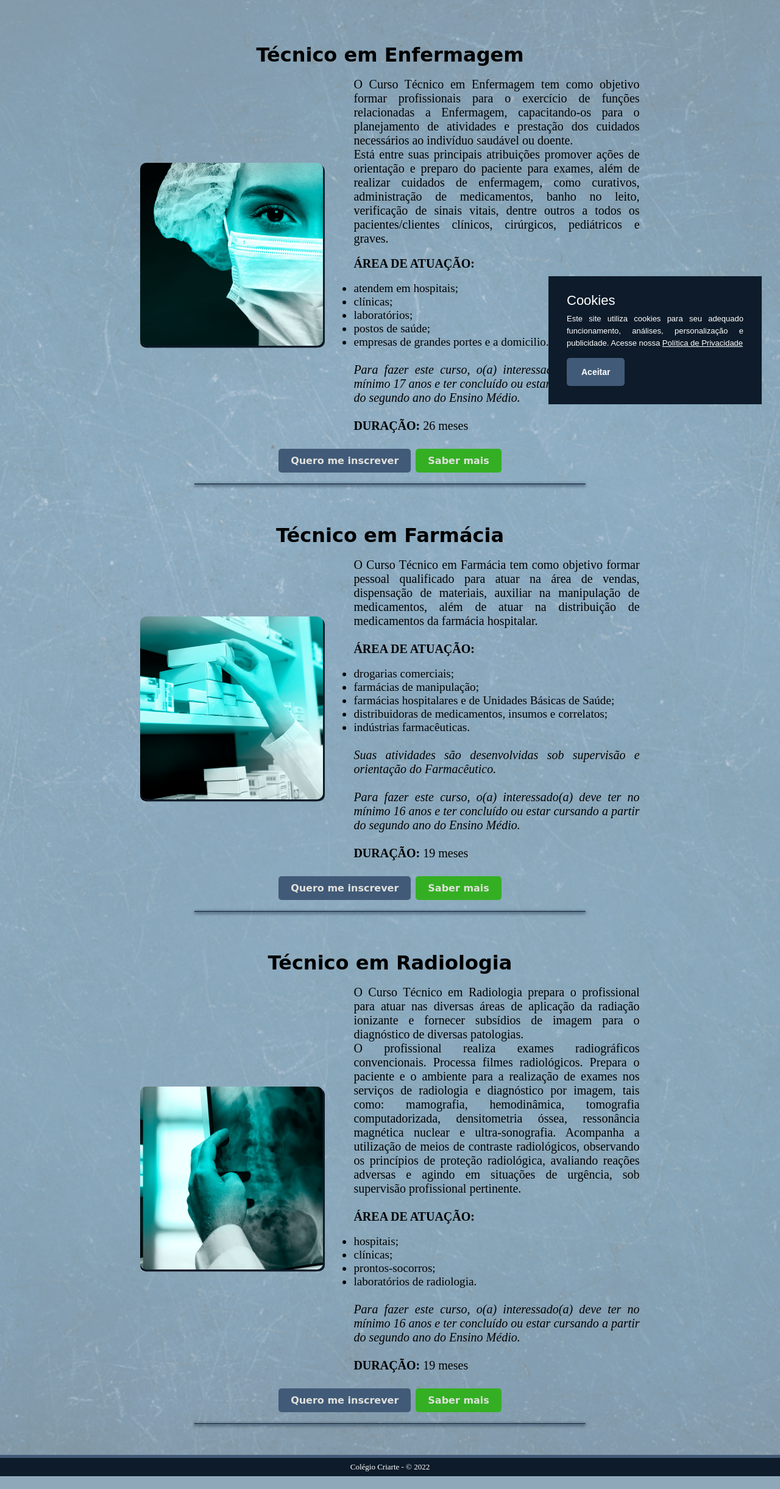
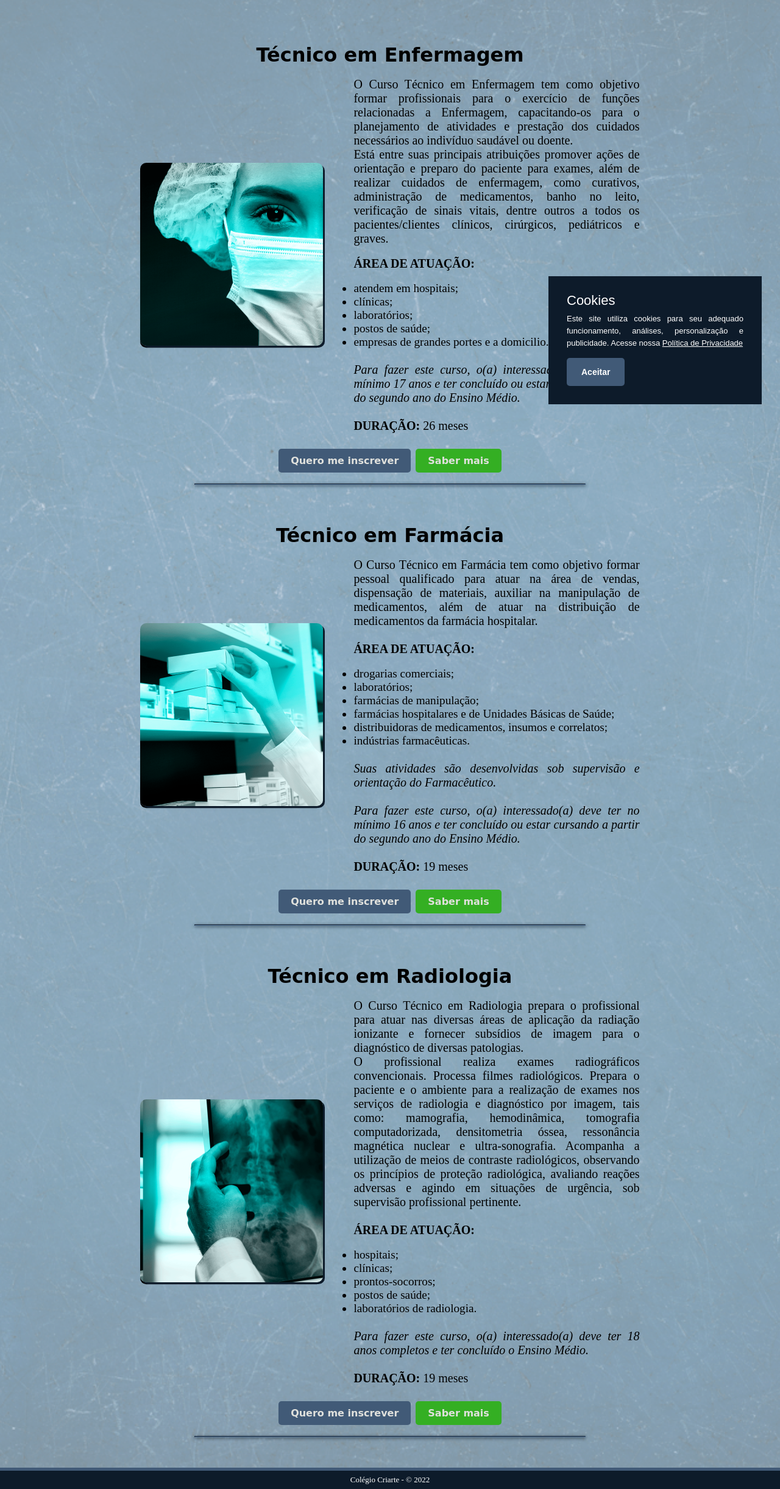
Before and after one commit to felipe-seabra/criarteProfissionalizante, a PHP site: page / in a window 1280 px wide. Shown: the part 107-2549 px from the top of the page at 61% size. Before the commit the page ends 2528 px from the top, so only its background shows below. Run offline with PHP 8.4, Linux system fonts and the light colour scheme; some web fonts are replaced.

Commit message:
inserção de areas de atuação e mudança de descrição radio/farmacia

```diff
--- a/index.php
+++ b/index.php
@@ -107,6 +107,7 @@
                 <br />
                 <ul class="list">
                   <li>drogarias comerciais;</li>
+                  <li>laboratórios;</li>
                   <li>farmácias de manipulação;</li>
                   <li>farmácias hospitalares e de Unidades Básicas de Saúde;</li>
                   <li>distribuidoras de medicamentos, insumos e correlatos;</li>
@@ -157,13 +158,13 @@
                   <li>hospitais;</li>
                   <li>clínicas;</li>
                   <li>prontos-socorros;</li>
+                  <li>postos de saúde;</li>
                   <li>laboratórios de radiologia.</li>
                 </ul>
                 <p>
                   <br />
                   <em
-                    >Para fazer este curso, o(a) interessado(a) deve ter no mínimo 16 anos e ter concluído ou estar
-                    cursando a partir do segundo ano do Ensino Médio. </em
+                    >Para fazer este curso, o(a) interessado(a) deve ter 18 anos completos e ter concluído o Ensino Médio. </em
                   ><br />
                   <br /><strong> DURAÇÃO: </strong> 19 meses
                 </p>
```
